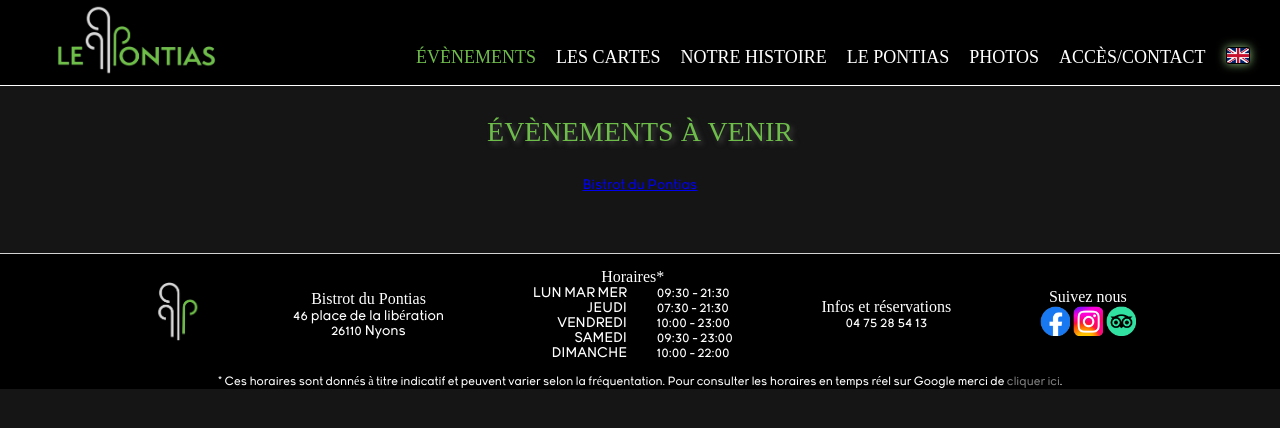
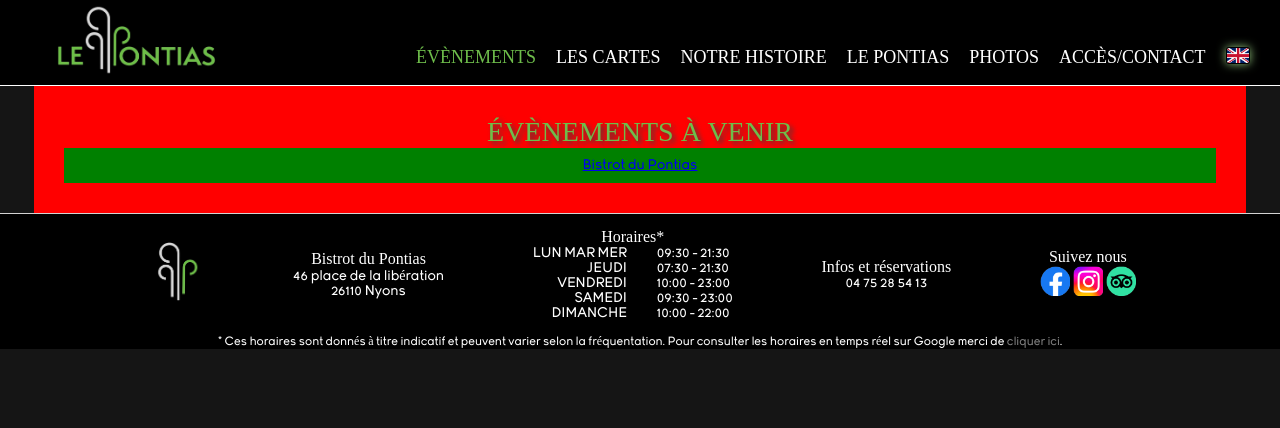
Before and after one commit to moossaa/lepontias, a plain HTML site: page evenements.html in a window 1280 px wide. Drawn offline with Linux system fonts and the light colour scheme; a web font is replaced by a local one.

Commit message:
modif fb module

```diff
--- a/evenements.html
+++ b/evenements.html
@@ -3,7 +3,7 @@
 <html lang="fr">
 
 <div id="fb-root"></div>
-<script async defer crossorigin="anonymous" src="https://connect.facebook.net/fr_FR/sdk.js#xfbml=1&version=v18.0" nonce="GDBkDQRl"></script>
+<script async defer crossorigin="anonymous" src="https://connect.facebook.net/fr_FR/sdk.js#xfbml=1&version=v18.0" nonce="Q64vfMN0"></script>
 
 <!-- HEAD-->
 <head>
@@ -67,9 +67,16 @@
     <div class="grand-container">
 
        <h2>ÉVÈNEMENTS À VENIR</h2>
-        <div class="grand-container">
-        <div class="fb-page" data-href="https://www.facebook.com/bistrotdupontias/" data-tabs="events, timeline" data-width="250" data-height="400" data-small-header="true" data-adapt-container-width="true" data-hide-cover="false" data-show-facepile="true"><blockquote cite="https://www.facebook.com/bistrotdupontias/" class="fb-xfbml-parse-ignore"><a href="https://www.facebook.com/bistrotdupontias/">Bistrot du Pontias</a></blockquote></div>
-        </div>
+            <div class="fb-page"
+            data-href="https://www.facebook.com/bistrotdupontias"
+            data-tabs="timeline, events"
+            data-width="420"
+            data-height=""
+            data-small-header="false"
+            data-adapt-container-width="true"
+            data-hide-cover="false"
+            data-show-facepile="true">
+            <blockquote cite="https://www.facebook.com/bistrotdupontias" class="fb-xfbml-parse-ignore"><a href="https://www.facebook.com/bistrotdupontias">Bistrot du Pontias</a></blockquote></div>
     </main>
 
 <!-- FOOTER-->
--- a/style/evenement.css
+++ b/style/evenement.css
@@ -126,9 +126,17 @@
 }
 
 .fb-page{
+    padding:10px;
+    background: green;
+}
+
+.grand-container{
     margin: auto;
-    align-items: center;
+    background: red;
+    width: 90%;
+
 }
+
 .grand-container h1{
     padding-bottom: 10px;
 }
```
Also changed, not shown: photos.html (line endings or trailing spaces), 2 other files.
